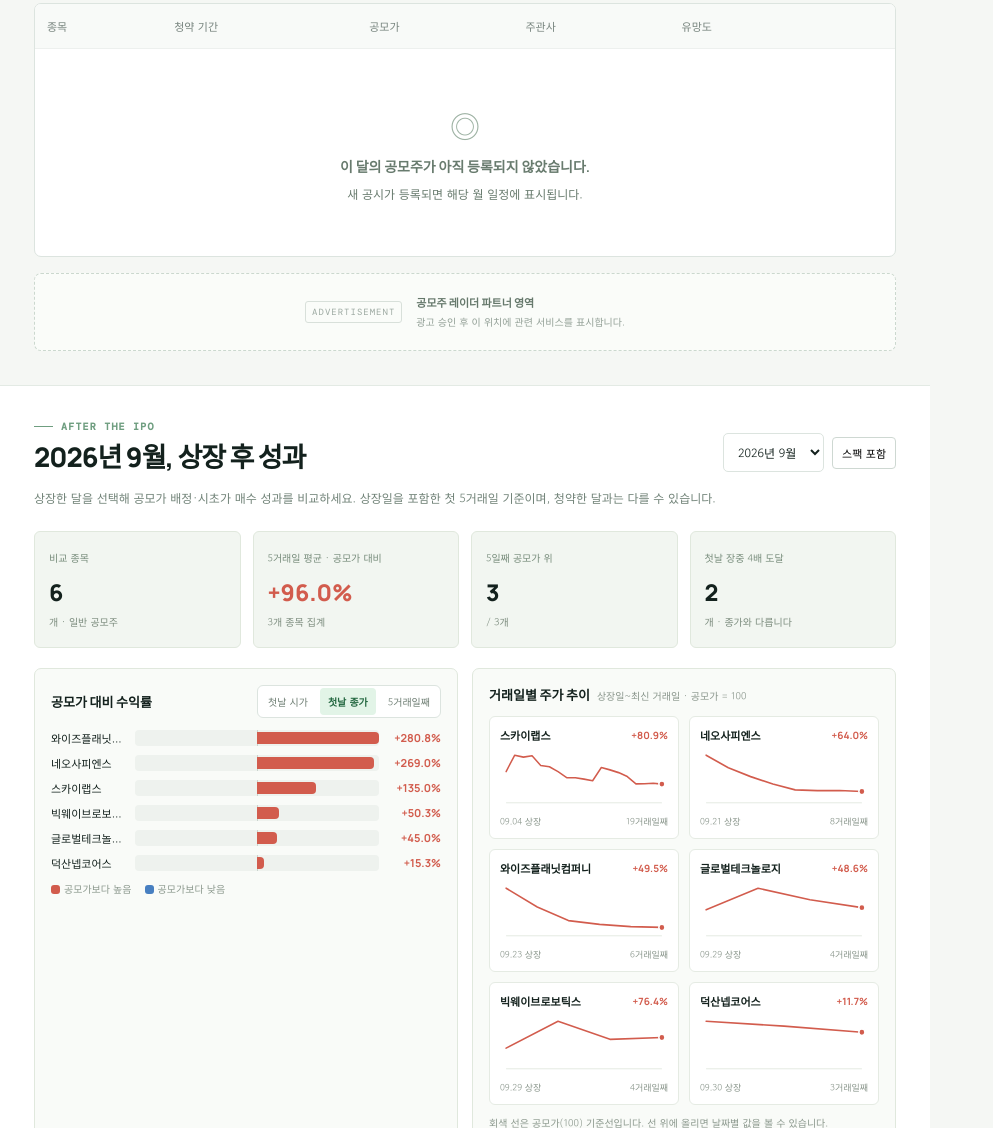
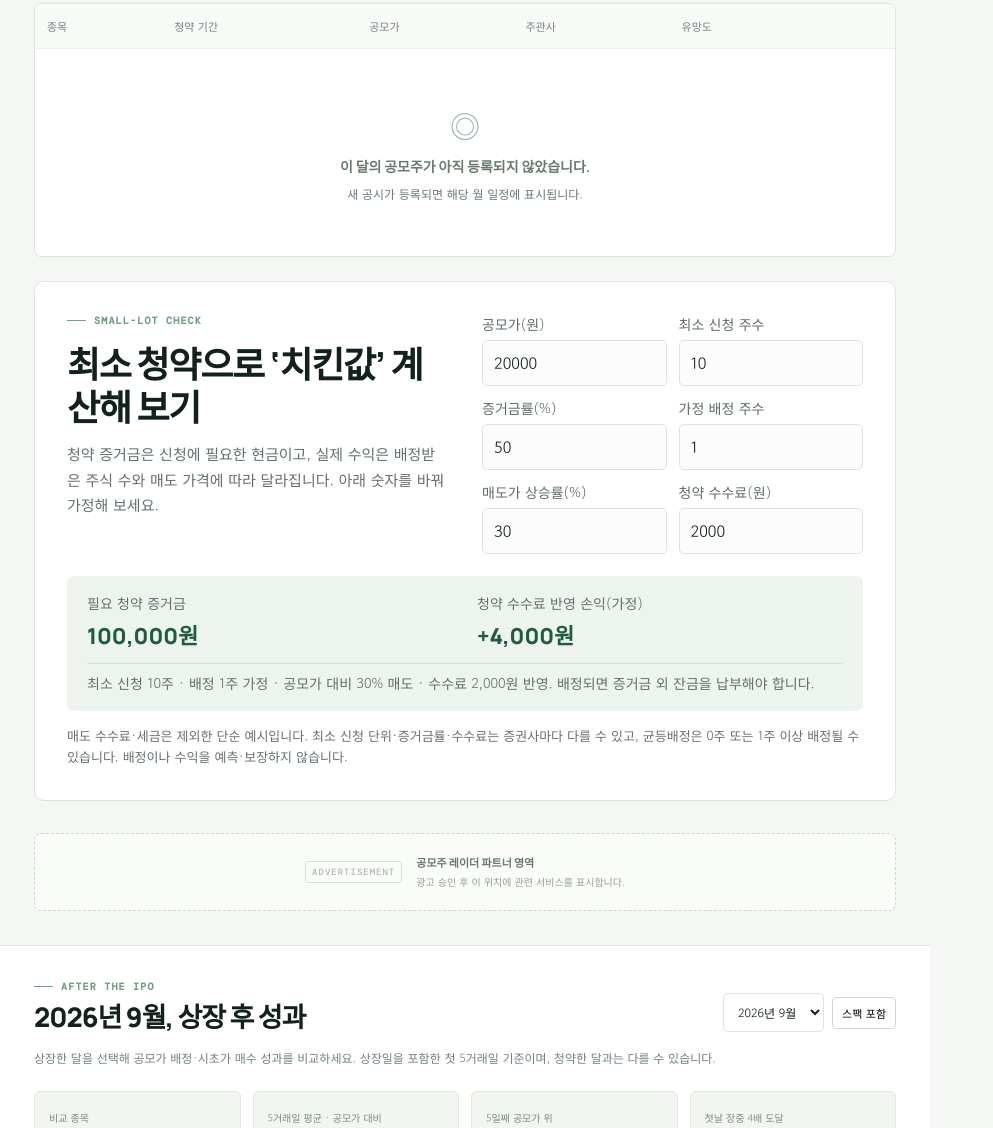
Before and after one commit to duo7557-glitch/gongmo-radar, a website: page index.html in a window 1280 px wide. Shown: the part 912-2040 px from the top of the page, without its empty margins (0-993 px from the left). Drawn offline with nearby package versions, Linux system fonts and the light colour scheme.

Commit message:
Move small-lot calculator into IPO calendar

```diff
--- /dev/null
+++ b/calendar-embed.css
@@ -0,0 +1 @@
+.dashboard .chicken-calc{margin:24px 0 32px}
--- a/index.html
+++ b/index.html
@@ -11,6 +11,7 @@
   <link rel="stylesheet" href="styles.css" />
   <link rel="stylesheet" href="workspace.css" />
   <link rel="stylesheet" href="small-lot.css" />
+  <link rel="stylesheet" href="calendar-embed.css" />
 </head>
 <body>
   <header class="topbar">
@@ -45,6 +46,7 @@
       <div class="calendar-head"><div class="month-nav"><div class="month-switch" aria-label="월 선택"><button id="prevMonth" aria-label="이전 달">←</button><strong id="monthLabel">2026년 10월</strong><button id="nextMonth" aria-label="다음 달">→</button></div><button id="todayMonth" class="view-button">이번 달</button></div><div class="view-switch" id="viewSwitch" role="tablist" aria-label="보기 방식"><button type="button" data-view="list" role="tab" aria-pressed="true">리스트</button><button type="button" data-view="calendar" role="tab" aria-pressed="false">캘린더</button></div></div>
       <div class="table-wrap" id="listView"><table><thead><tr><th>종목</th><th>청약 기간</th><th>공모가</th><th>주관사</th><th>유망도</th><th></th></tr></thead><tbody id="ipoRows"></tbody></table></div>
       <div class="calendar-wrap" id="calendarView" hidden><div class="calendar-dow"><span>일</span><span>월</span><span>화</span><span>수</span><span>목</span><span>금</span><span>토</span></div><div id="calendarGrid" class="calendar-grid"></div></div>
+      <section class="chicken-calc" id="small-lot" aria-labelledby="chickenTitle"><div class="chicken-copy"><p class="eyebrow"><span></span> SMALL-LOT CHECK</p><h2 id="chickenTitle">최소 청약으로 ‘치킨값’ 계산해 보기</h2><p>청약 증거금은 신청에 필요한 현금이고, 실제 수익은 배정받은 주식 수와 매도 가격에 따라 달라집니다. 아래 숫자를 바꿔 가정해 보세요.</p></div><div class="chicken-fields"><label>공모가(원)<input id="miniIpoPrice" type="number" min="1" step="100" value="20000"></label><label>최소 신청 주수<input id="miniMinShares" type="number" min="1" value="10"></label><label>증거금률(%)<input id="miniDepositRate" type="number" min="1" max="100" value="50"></label><label>가정 배정 주수<input id="miniAllocated" type="number" min="0" value="1"></label><label>매도가 상승률(%)<input id="miniReturnPct" type="number" step="1" value="30"></label><label>청약 수수료(원)<input id="miniFee" type="number" min="0" step="500" value="2000"></label></div><div class="chicken-result" aria-live="polite"><div><span>필요 청약 증거금</span><b id="miniDepositResult">—</b></div><div><span>가정 손익(비용 차감 전)</span><b id="miniProfitResult">—</b></div><p id="miniCalcNote">계산 중</p></div><p class="chicken-caution">매도 수수료·세금은 제외한 단순 예시입니다. 최소 신청 단위·증거금률·수수료는 증권사마다 다를 수 있고, 균등배정은 0주 또는 1주 이상 배정될 수 있습니다. 배정이나 수익을 예측·보장하지 않습니다.</p></section>
       <p class="demo-warning" id="demoWarning" hidden>예시 모드입니다. 표시된 기업과 점수는 가상의 시연 데이터입니다.</p>
       <aside class="ad-slot" aria-label="광고 영역"><span>ADVERTISEMENT</span><div><b>공모주 레이더 파트너 영역</b><p>광고 승인 후 이 위치에 관련 서비스를 표시합니다.</p></div></aside>
     </section>
@@ -56,7 +58,6 @@
     <section class="method"><div><p class="eyebrow"><span></span> OUR METHOD</p><h2>점수보다 중요한 건<br />점수의 <em>근거</em>입니다.</h2></div><div class="method-grid"><article><b>01</b><h3>수요의 온도</h3><p>기관 경쟁률과 의무보유확약 비율을 반영합니다.</p></article><article><b>02</b><h3>가격의 여유</h3><p>공모가 밴드 내 위치와 비교기업 대비 밸류를 봅니다.</p></article><article><b>03</b><h3>상장일 수급</h3><p>상장 직후 유통 가능 물량과 기존 주주 매물을 확인합니다.</p></article><article><b>04</b><h3>사업의 체력</h3><p>매출 성장성, 이익 구조, 산업 환경을 읽습니다.</p></article></div></section>
 
     <section class="community" id="community"><div class="chat-intro"><p class="eyebrow"><span></span> COMMUNITY</p><h2>혼자 판단하기<br />어려운 공모주 이야기.</h2><p>질문, 청약 경험, 상장일 후기를 나눠보세요. 공시 링크와 함께 이야기하면 더 도움이 됩니다.</p><div class="online"><i id="onlineDot"></i><span id="presenceText">라운지 연결 확인중</span></div></div><div class="chat-box"><div class="chat-header"><div><span class="live-dot" id="chatDot"></span><b>공모주 라운지</b></div><small id="chatStatus" role="status">연결중</small></div><div class="chat-prompts" aria-label="대화 주제 제안"><button type="button" data-prompt="이번 주 청약 일정 알려주세요.">이번 주 일정</button><button type="button" data-prompt="상장일 매도 전략은 어떻게 보세요?">상장일 후기</button><button type="button" data-prompt="기관 경쟁률은 어디서 확인하나요?">공시 보는 법</button></div><div class="messages" id="messages" aria-label="채팅 메시지"></div><button id="newMessages" class="new-messages" hidden>새 메시지 ↓</button><form class="chat-form" id="chatForm"><input id="chatName" maxlength="12" placeholder="닉네임" aria-label="닉네임" /><input id="chatInput" maxlength="160" placeholder="공모주 관련 질문을 남겨보세요" aria-label="채팅 입력" required /><button type="submit" id="sendChat" aria-label="보내기">↑</button></form><p id="chatFeedback" role="status" class="chat-feedback"></p><p class="chat-policy">매수·매도 지시, 수익 보장, 외부 리딩방 홍보는 금지됩니다. 닉네임은 본인 인증을 의미하지 않습니다.</p></div></section>
-    <section class="chicken-calc" aria-labelledby="chickenTitle"><div class="chicken-copy"><p class="eyebrow"><span></span> SMALL-LOT CHECK</p><h2 id="chickenTitle">최소 청약으로 ‘치킨값’ 계산해 보기</h2><p>청약 증거금은 신청에 필요한 현금이고, 실제 수익은 배정받은 주식 수와 매도 가격에 따라 달라집니다. 아래 숫자를 바꿔 가정해 보세요.</p></div><div class="chicken-fields"><label>공모가(원)<input id="miniIpoPrice" type="number" min="1" step="100" value="20000"></label><label>최소 신청 주수<input id="miniMinShares" type="number" min="1" value="10"></label><label>증거금률(%)<input id="miniDepositRate" type="number" min="1" max="100" value="50"></label><label>가정 배정 주수<input id="miniAllocated" type="number" min="0" value="1"></label><label>매도가 상승률(%)<input id="miniReturnPct" type="number" step="1" value="30"></label><label>청약 수수료(원)<input id="miniFee" type="number" min="0" step="500" value="2000"></label></div><div class="chicken-result" aria-live="polite"><div><span>필요 청약 증거금</span><b id="miniDepositResult">—</b></div><div><span>가정 손익(비용 차감 전)</span><b id="miniProfitResult">—</b></div><p id="miniCalcNote">계산 중</p></div><p class="chicken-caution">매도 수수료·세금은 제외한 단순 예시입니다. 최소 신청 단위·증거금률·수수료는 증권사마다 다를 수 있고, 균등배정은 0주 또는 1주 이상 배정될 수 있습니다. 배정이나 수익을 예측·보장하지 않습니다.</p></section>
   </main>
   <section class="site-info" id="siteInfo" aria-label="사이트 안내">
     <div class="site-info-lead"><p class="eyebrow"><span></span> SERVICE DESK</p><h2>공시를 보기 쉽게,<br /><em>판단 근거는 투명하게.</em></h2><p>공모주 레이더는 일정 확인부터 공시 지표 비교, 상장 후 성과 기록까지 한 화면에서 이어 봅니다.</p></div>
```
